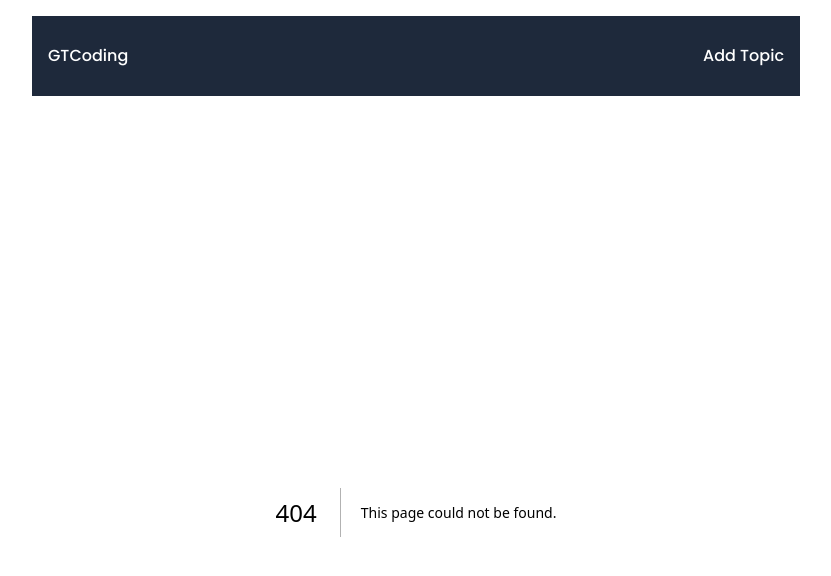
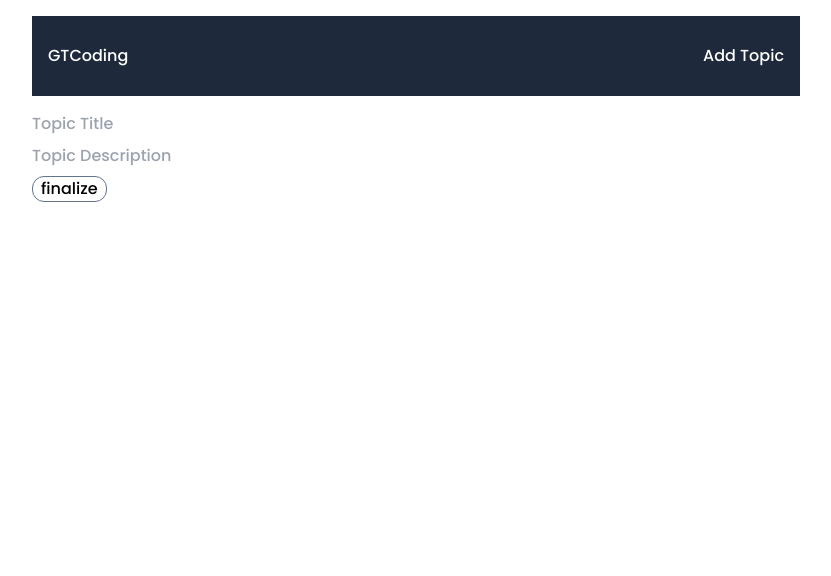
Before and after one commit to 4nth0ny1/gt-coding-next13-mongodb, a Next.js app: page /editTopic/123 in a window 1280 px wide. Before the commit this address had no page. Shown: the top 576 px of the page, without its empty margins (224-1055 px from the left). Built offline with nearby package versions, Linux system fonts and the light colour scheme.

Commit message:
added editTopic

```diff
--- /dev/null
+++ b/app/editTopic/[id]/page.jsx
@@ -0,0 +1,9 @@
+import EditTopicForm from "@/components/EditTopicForm";
+
+export default function EditTopic() {
+  return (
+    <div>
+      <EditTopicForm />
+    </div>
+  );
+}
--- /dev/null
+++ b/components/EditTopicForm.jsx
@@ -0,0 +1,21 @@
+export default function EditTopicForm() {
+  return (
+    <form>
+      <div className="flex flex-col gap-2">
+        <input
+          type="text"
+          placeholder="Topic Title"
+          classname="border-slate-500 border "
+        />
+        <input
+          type="text"
+          placeholder="Topic Description"
+          classname="border-slate-500 border-2 w-full"
+        />
+      </div>
+      <button className="flex flex-end px-2 border-slate-500 border rounded-xl my-2 w-fit">
+        finalize
+      </button>
+    </form>
+  );
+}
```
